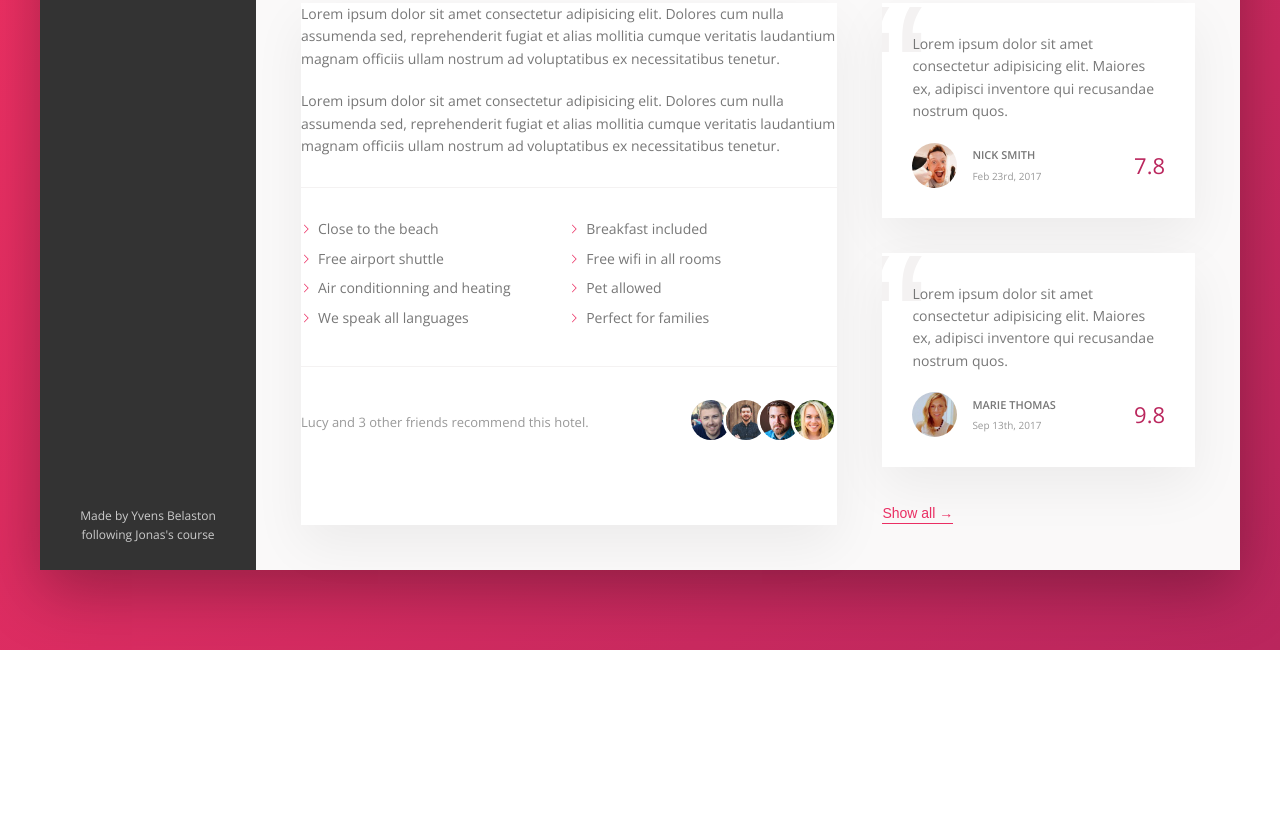
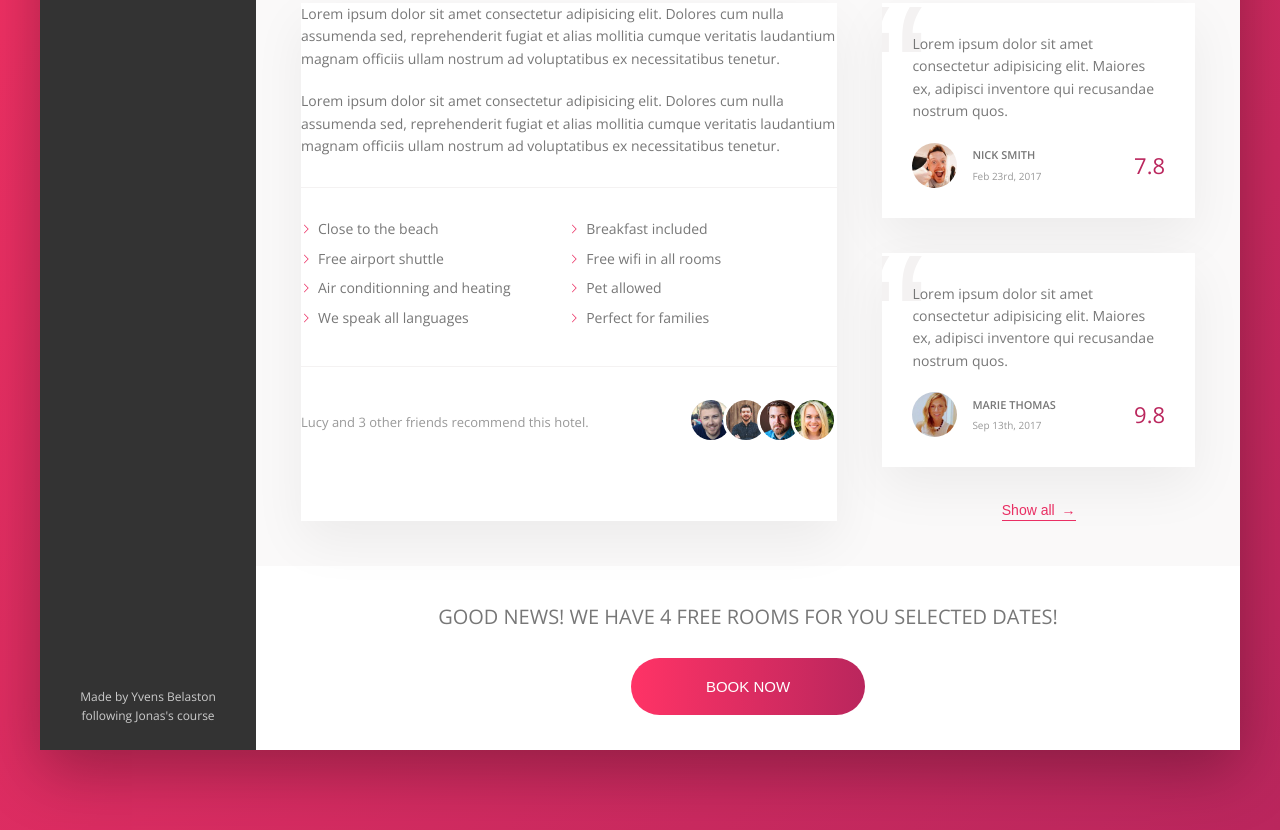
Before and after one commit to Yvens16/Trillo-Flexbox, a website: page index.html in a window 1280 px wide. Shown: the part 648-1478 px from the top of the page. Before the commit the page ends 1298 px from the top, so only its background shows below. Drawn offline with nearby package versions, Linux system fonts and the light colour scheme.

Commit message:
layout done starting media queries for responsiveness

```diff
--- a/index.html
+++ b/index.html
@@ -213,6 +213,17 @@
                         <button class="btn-inline">Show all <span>&rarr;</span></button>
                     </div>
                 </div>
+
+                <div class="cta">
+                    <h2 class="cta__book-now">
+                        Good news! We have 4 free rooms for you selected dates!
+                    </h2>
+                    <button class="btn">
+                        <span class="btn__visible">Book now</span>
+                        <span class="btn__invisible">Only 4 rooms left</span>
+
+                    </button>
+                </div>
             </main>
         </div>
     </div>
--- a/sass/_base.scss
+++ b/sass/_base.scss
@@ -37,6 +37,8 @@ Grey dark 3: #999
   --line:1px solid var(--color-grey-light-2);
 }
 
+$bp-largest: 75em;   //1200px;
+
 *{
   margin: 0;
   padding:0;
--- a/sass/_components.scss
+++ b/sass/_components.scss
@@ -295,9 +295,19 @@
   cursor: pointer;
   transition: all .2s;
 
+  & span {
+    margin-left: 3px;
+    transition: margin-left .2s;
+
+  }
+
   &:hover {
     animation: pulsate 1s infinite;
     color: var(--color-grey-dark-1);
+
+    span{
+      margin-left: 8px;
+    }
   }
 
   &:focus{
@@ -471,3 +481,70 @@
     z-index: 1;
   }
 }
+
+
+
+//////////////////////////////////////////////
+////CALL TO ACTION
+
+.cta{
+  padding: 3.5rem 0;
+  text-align: center;
+
+  &__book-now {
+    font-size: 2rem;
+    font-weight: 300;
+    text-transform: uppercase;
+    margin-bottom: 2.5rem;
+  }
+}
+
+//////////////////////////////////////////////
+////CALL TO ACTION
+
+.btn{
+  font-size: 1.5rem;
+  font-weight: 300;
+  text-transform: uppercase;
+  border-radius: 100px;
+  border: none;
+  background-image: linear-gradient(to right, var(--color-primary-light), var(--color-primary-dark));
+  color: #fff;
+  position: relative;
+  overflow: hidden;
+  cursor: pointer;
+
+  & > *{
+    display: inline-block;
+    height: 100%;
+    width: 100%;
+    transition: all .2S;
+  }
+  &__visible{
+    padding: 2rem 7.5rem;
+  }
+
+  &__invisible{
+    position: absolute;
+    padding: 2rem 0;
+    left: 0;
+    top:-100%;
+  }
+
+  &:hover{
+  background-image: linear-gradient(to left, var(--color-primary-light), var(--color-primary-dark));
+  }
+
+    &:hover &__visible{
+      transform: translateY(100%);
+    }
+
+    &:hover &__invisible{
+      top:0;
+    }
+
+    &:focus{
+      outline: none;
+      animation: pulsate 1s infinite;
+    }
+}
--- a/sass/_layout.scss
+++ b/sass/_layout.scss
@@ -57,4 +57,8 @@
 }
 .user-reviews {
   flex:1;
+
+  display: flex;
+  flex-direction: column;
+  align-items:center;
 }
```
Also changed, not shown: css/style.css.
